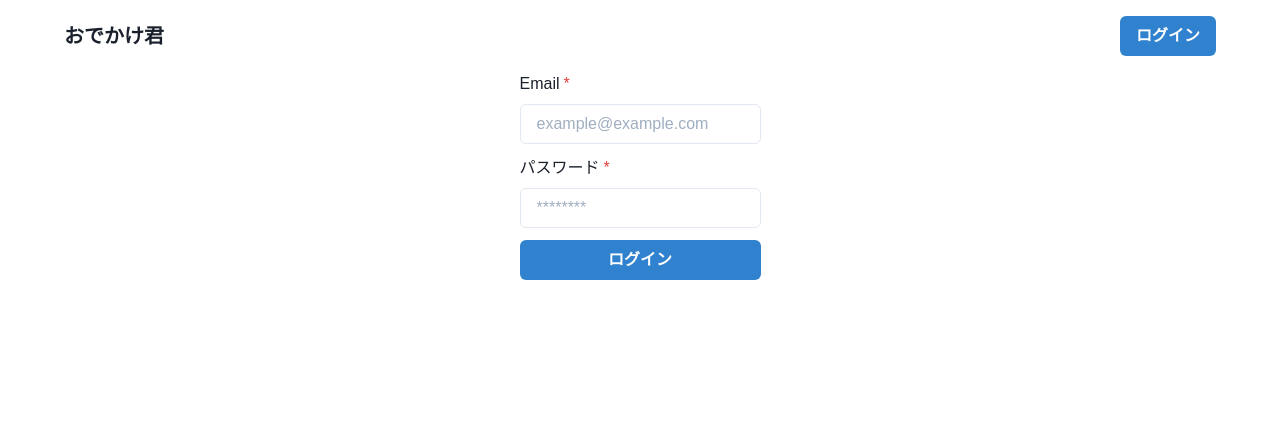
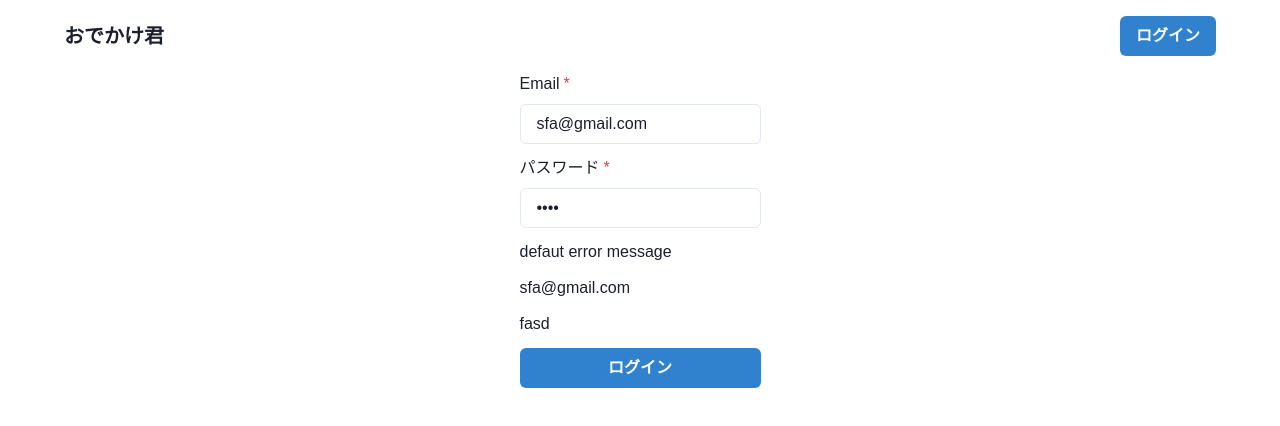
Before and after one commit to TakehikoEsaka/odekakekun, a React (Create React App) app in the folder project/frontend/: page /login in a window 1280 px wide. Shown: the top 426 px of the page. Built offline with nearby package versions, Linux system fonts and the light colour scheme.

Commit message:
axiosを使ってbackendにリクエストを送る

```diff
--- a/project/frontend/src/pages/Login.tsx
+++ b/project/frontend/src/pages/Login.jsx
@@ -7,31 +7,49 @@ import {
   FormLabel,
   Input,
   Stack,
-  Flex,
   Container,
 } from "@chakra-ui/react";
+import axios, { AxiosResponse } from "axios";
 
 export const Login = () => {
-  const [email, setEmail] = useState("");
-  const [password, setPassword] = useState("");
+  const [email, setEmail] = useState("sfa@gmail.com");
+  const [password, setPassword] = useState("fasd");
   const [isLoading, setIsLoading] = useState(false);
-  const [error, setError] = useState("");
+  const [error, setError] = useState("defaut error message");
 
-  //   const handleSubmit = (e) => {
-  //     event.preventDefault();
-  //     setIsLoading(true);
+  // const formData = new FormData();
+  // // OAuth2 expects form data, not JSON data
+  // formData.append("username", email);
+  // formData.append("password", password);
 
-  //     // TODO: ログイン処理を実装
+  const handleSubmit = async (event) => {
+    console.log("hi");
+    event.preventDefault();
+    setIsLoading(true);
 
-  //     setIsLoading(false);
-  //   };
+    const formData = new FormData();
+    formData.append("username", email);
+    formData.append("password", password);
+
+    // ここで投げるLoginの型が違うのか認証が通らない
+    axios
+      .post("http://localhost:80/token", formData)
+      .then((response) => {
+        // 成功時の処理
+        console.log(response);
+      })
+      .catch((error) => {
+        // エラー時の処理
+        console.log(error);
+      });
+
+    setIsLoading(false);
+  };
 
   return (
     <Container display="flex" justifyContent="center" alignItems="center">
       <Box>
-        <form
-        //   onSubmit={handleSubmit}
-        >
+        <form onSubmit={handleSubmit}>
           <Stack spacing={3}>
             <FormControl isRequired>
               <FormLabel>Email</FormLabel>
@@ -55,6 +73,9 @@ export const Login = () => {
               <FormErrorMessage>{error}</FormErrorMessage>
             </FormControl>
 
+            {error && <p>{error}</p>}
+            <p>{email}</p>
+            <p>{password}</p>
             <Button
               type="submit"
               colorScheme="blue"
```
